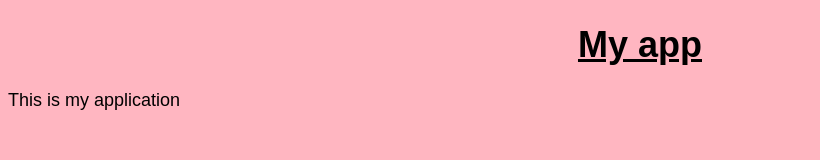
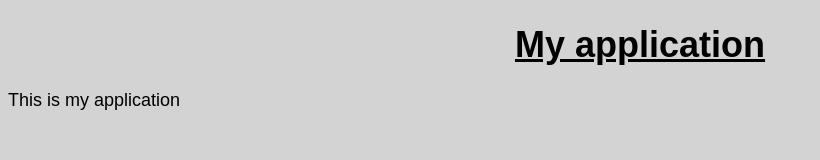
Before and after one commit to heebalz/myproject, a plain HTML site: page index.html in a window 1280 px wide. Shown: the whole page, without its empty margins (0-820 px from the left). Drawn offline with Linux system fonts and the light colour scheme.

Commit message:
changing style for the background

```diff
--- a/index.html
+++ b/index.html
@@ -7,7 +7,7 @@
     <link rel="stylesheet" href="style.css">
 </head>
 <body>
-    <h1>My app</h1>
+    <h1>My application</h1>
     <p>This is my application</p>
     <script src="app.js"></script>
 </body>
--- a/style.css
+++ b/style.css
@@ -1,5 +1,5 @@
 body{
-    background-color: lightpink;
+    background-color: lightgray;
     color: black;
     font-family: Arial, sans-serif;
     font-size: large;
```
